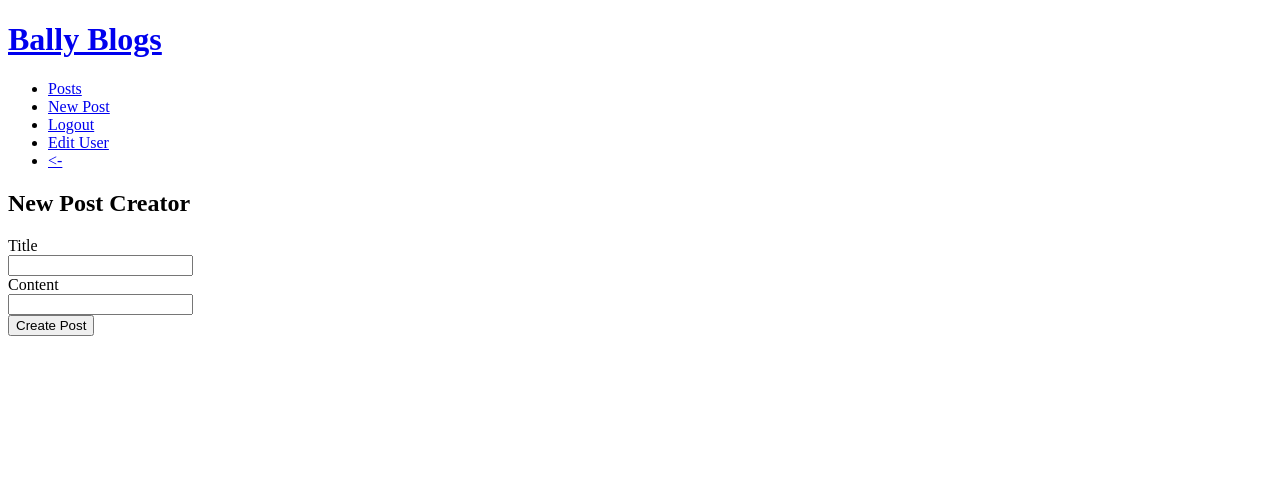
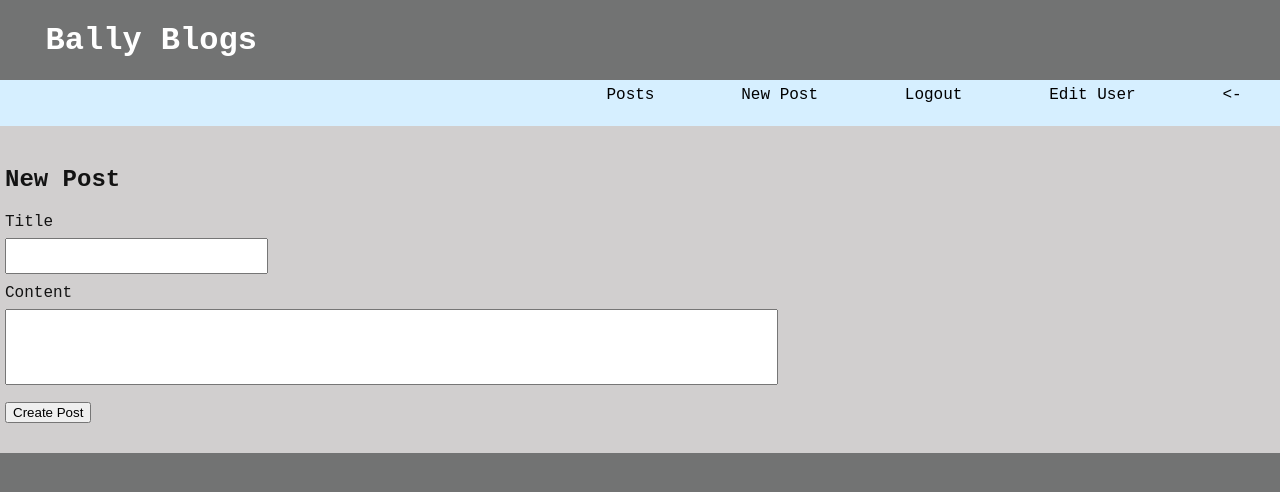
Before and after one commit to dylank09/bally-blogs, a Rails app: page /posts/new in a window 1280 px wide. Shown: the top 492 px of the page. Run offline with Rails 7, Linux system fonts and the light colour scheme; the visitor is signed in with stand-in values (Sample User, id 1); style sheets or scripts are compiled from the project's sources.

Commit message:
Added message with undo button after a post is deleted. Added css stylesheet (TPOZ-2001)

```diff
--- a/app/assets/stylesheets/application.css
+++ b/app/assets/stylesheets/application.css
@@ -13,3 +13,103 @@
  *= require_tree .
  *= require_self
  */
+html {
+    background-color: #343535b0;
+}
+
+.body-text {
+    background-color: rgb(209, 207, 207);
+    padding-bottom: 20px;
+    padding-top: 20px;
+}
+
+li {
+    list-style-type: none;
+    margin: 0 2vw;
+    font-size: 2vh;
+}
+
+nav {
+    width: 100vw;
+    background-color: #D6EFFF;
+}
+
+.header {
+    margin-left: 20px;
+    width: 100%;
+    text-decoration: none;
+    color: white;
+    padding: 2vw;
+    font-family: 'Courier New', Courier, monospace;
+}
+
+.link {
+    text-decoration: none;
+    color: black;
+    padding: 1vw;
+    font-family: 'Courier New', Courier, monospace;
+}
+
+ul {
+    margin: 0;
+    padding-top: 6px;
+    height: 40px;
+    display: flex;
+    flex-direction: row;
+    justify-content: flex-end;
+    top: 50%;
+}
+
+a {
+    color: rgb(15, 15, 15);
+    margin-left: 10px;
+    text-decoration: none;
+}
+
+a:hover {
+    text-decoration: underline;
+}
+
+p {
+    margin-left: 5px;
+    color: black
+}
+
+h2, h3, form, button{
+    margin-left: 5px;
+    padding: 0;
+}
+
+input {
+    width: auto;
+    height: auto;
+    margin-top: 7px;
+    margin-bottom: 10px;
+}
+
+input#post_title {
+    width: 20%;
+    height: 30px;
+}
+
+input#post_content {
+    width: 60%;
+    height: 70px;
+    justify-content: start;
+}
+
+body {
+    margin: 0;
+    font-family: 'Courier New', Courier, monospace;
+    color: rgb(19, 19, 19);
+}
+
+.notice {
+    text-align: center;
+    width: 99%;
+    padding: 10px 0 10px 0;
+    margin-top: 1em;
+    color: white;
+    background-color: rgba(19, 19, 247, 0.349);
+    border-radius: 6px;
+}
--- a/app/controllers/posts_controller.rb
+++ b/app/controllers/posts_controller.rb
@@ -50,9 +50,14 @@ class PostsController < ApplicationController
         end
 
         if @post.soft_delete == nil     #if the post is not deleted, it is equal to nil.
-            @post.soft_delete_f
+            @post.soft_delete_f         #then delete it
+            render 'show'
+            #flash.notice = "Your post was deleted."
+
         elsif @post.soft_delete != nil   #if the post is deleted and this action was called then it will undo the delete.
             @post.undo_delete
+            render 'show'
+
         end
 
     end
@@ -60,7 +65,7 @@ class PostsController < ApplicationController
     private
 
     def post_params
-        params.require(:post).permit(:title, :content, :user) #post can only be made with these parameters
+        params.require(:post).permit(:title, :content, :user, :soft_delete) #post can only be made with these parameters
     end
 
 
--- a/app/views/layouts/application.html.erb
+++ b/app/views/layouts/application.html.erb
@@ -46,6 +46,8 @@
       </ul>
     </nav>
 
+    <div class="body-text">
+
     <% if notice %>
       <p class="notice"><%= notice %></p>
     <% end %>
@@ -64,4 +66,5 @@
 
 
   </body>
+  </div>
 </html>
--- a/app/views/posts/index.html.erb
+++ b/app/views/posts/index.html.erb
@@ -1,14 +1,14 @@
 
 <% @posts.each do |post| %>
-<h1> <%= link_to post.title, post %> </h1>
+<h2> <%= link_to post.title, post %> </h2>
 
 <div>
 <p> <%= post.content.truncate(300, separator: ' ') %> </p>
 </div>
 
 <div>
-<p> author: <%= post.user.full_name %> </p>
-<p> created at: <%= post.created_at.to_date %> </p>
+<p> Author: <%= post.user.full_name %> </p>
+<p> Created: <%= post.created_at.to_date %> </p>
 </div>
 
 <br>
--- a/app/views/posts/new.html.erb
+++ b/app/views/posts/new.html.erb
@@ -1,4 +1,4 @@
-<h2>New Post Creator</h2>
+<h2>New Post</h2>
 
 <%= form_for @post do |f| %>
     <%= f.label :title %>
```
Also changed, not shown: app/views/main_page/home.html.erb (+16 -1 lines), app/views/posts/show.html.erb (+26 -4 lines).
